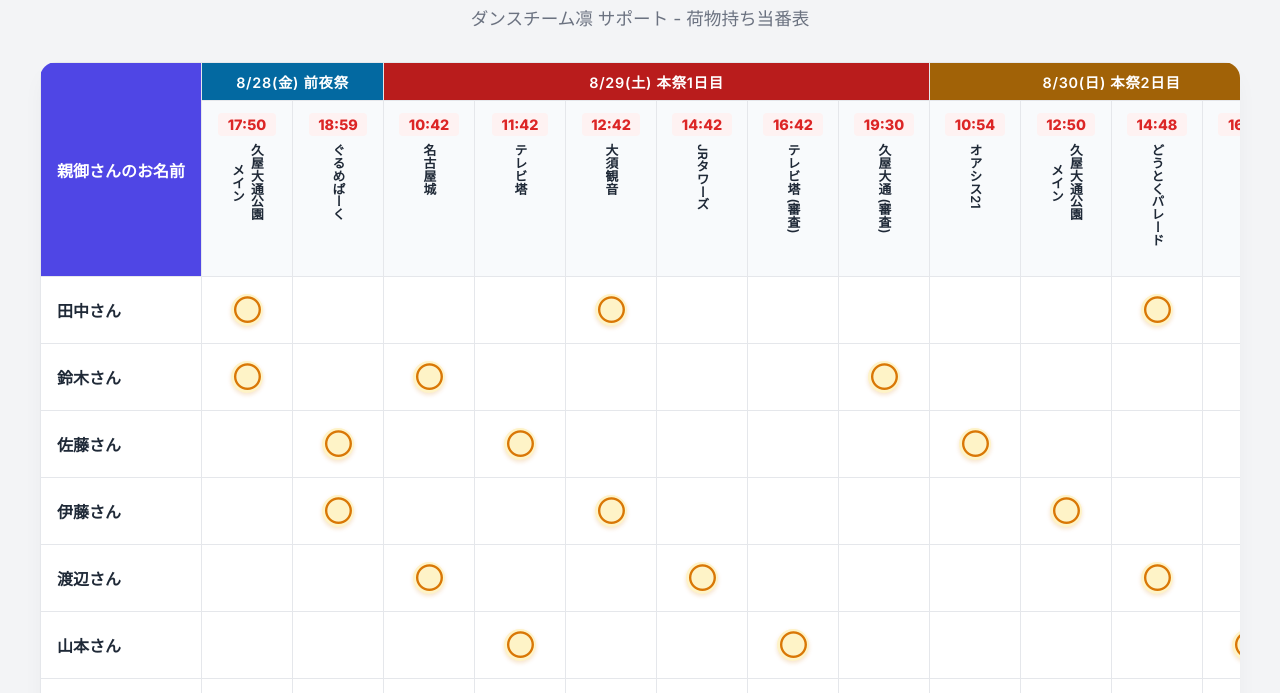
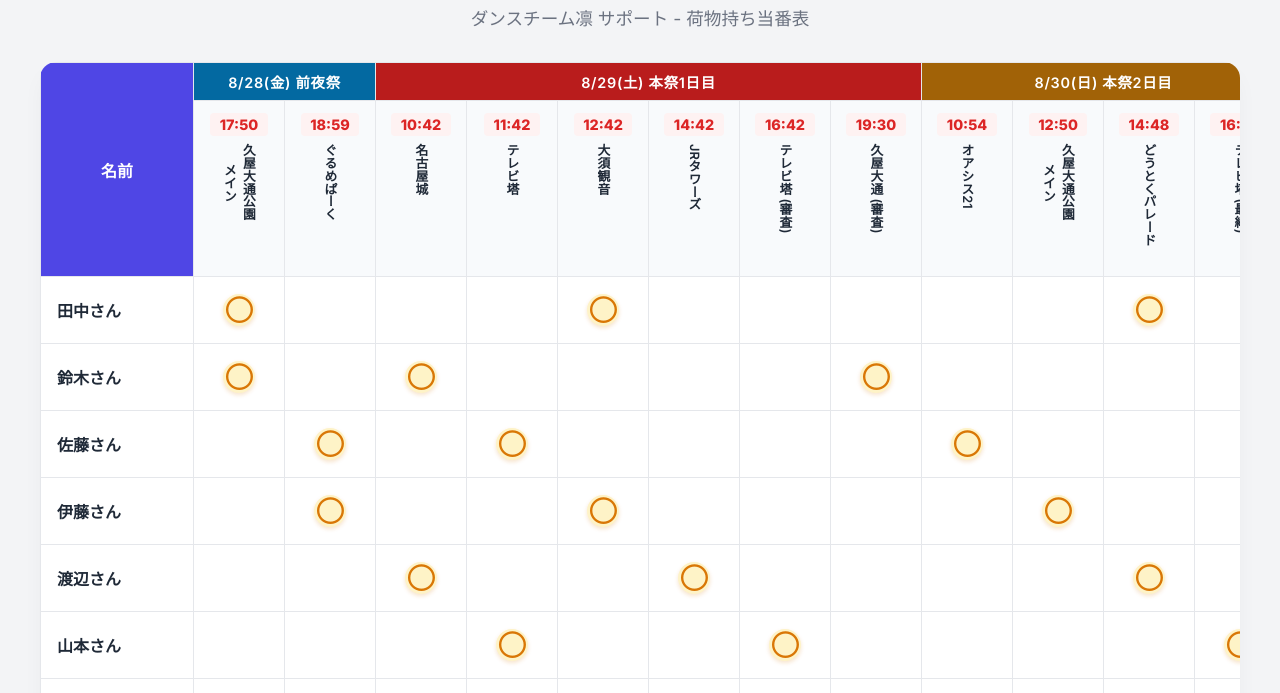
Before and after one commit to daishimurata/dance-team-rin-portal, a website built with Vite: page baggage_duty.html in a window 1280 px wide. Shown: the part 93-786 px from the top of the page. Built offline with nearby package versions, Linux system fonts and the light colour scheme.

Commit message:
Change header to '名前'

```diff
--- a/baggage_duty.html
+++ b/baggage_duty.html
@@ -201,7 +201,7 @@
                 <table>
                     <thead>
                         <tr>
-                            <th rowspan="2" class="sticky-col">親御さんのお名前</th>
+                            <th rowspan="2" class="sticky-col">名前</th>
                             <th colspan="2" class="day-header day1">8/28(金) 前夜祭</th>
                             <th colspan="6" class="day-header day2">8/29(土) 本祭1日目</th>
                             <th colspan="4" class="day-header day3">8/30(日) 本祭2日目</th>
```
